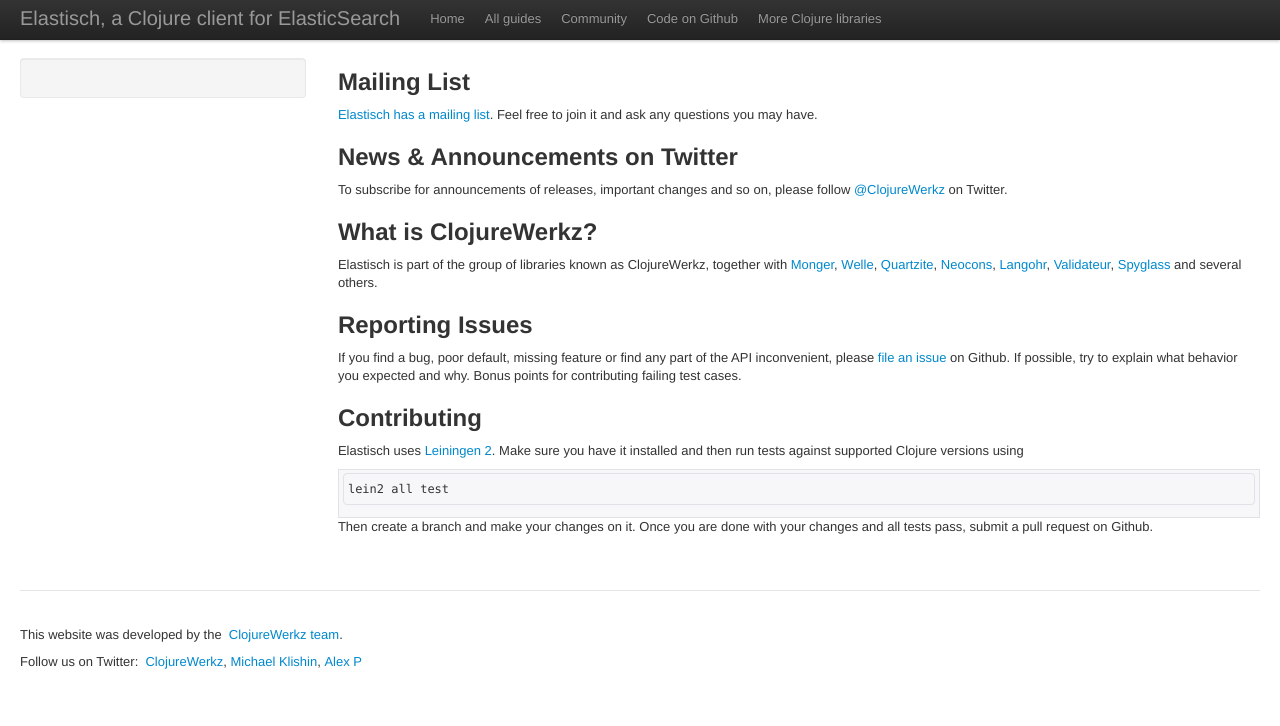
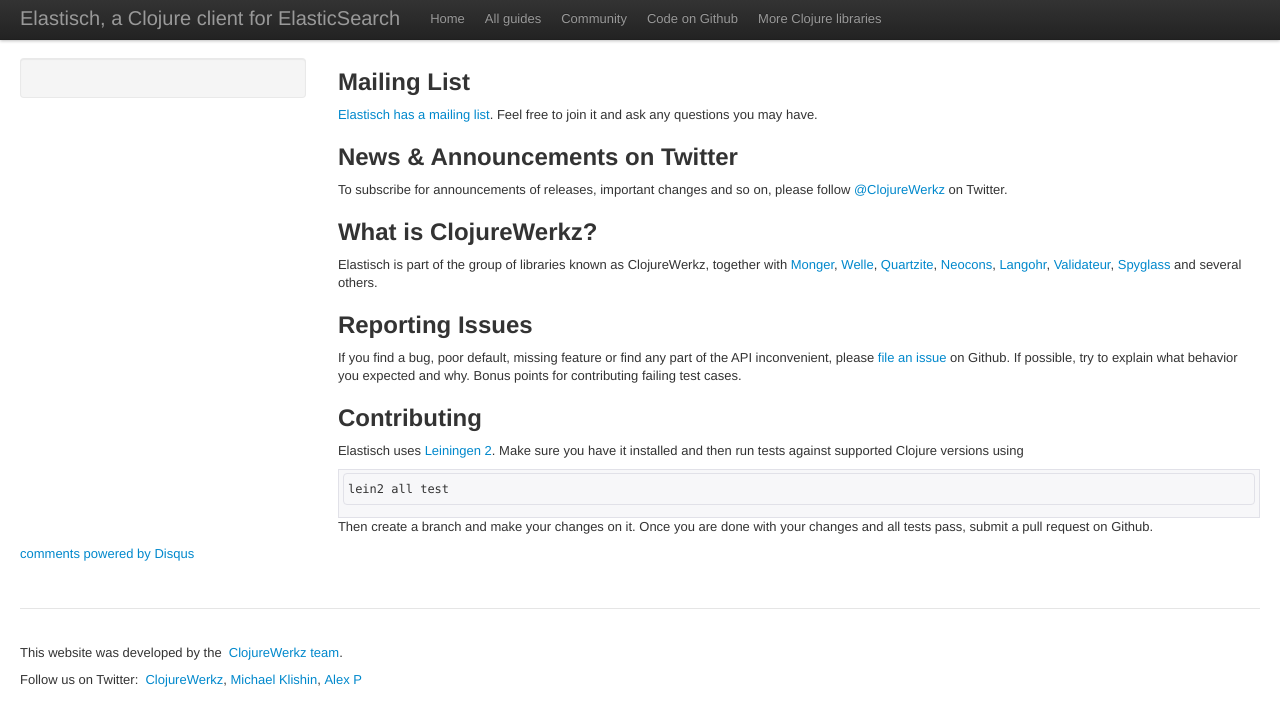
Before and after one commit to clojurewerkz/elastisch.docs, a Jekyll site: the page built from articles/community.md, in a window 1280 px wide. Shown: the top 726 px of the page. Built offline with Jekyll 4.4.1, drawn with Linux system fonts in a browser that asks for light colours; some web fonts are replaced; comment, search, counter and statistics services are not loaded; some of the changed lines change nothing that is shown.

Commit message:
Add Disqus

```diff
--- a/_layouts/article.html
+++ b/_layouts/article.html
@@ -66,6 +66,20 @@
         <div class='span9'>
           {{ content }}
         </div>
+        <div id="disqus_thread"></div>
+        <script type="text/javascript">
+            /* * * CONFIGURATION VARIABLES: EDIT BEFORE PASTING INTO YOUR WEBPAGE * * */
+            var disqus_shortname = 'elastischdocs'; // required: replace example with your forum shortname
+
+            /* * * DON'T EDIT BELOW THIS LINE * * */
+            (function() {
+                var dsq = document.createElement('script'); dsq.type = 'text/javascript'; dsq.async = true;
+                dsq.src = 'http://' + disqus_shortname + '.disqus.com/embed.js';
+                (document.getElementsByTagName('head')[0] || document.getElementsByTagName('body')[0]).appendChild(dsq);
+            })();
+        </script>
+        <noscript>Please enable JavaScript to view the <a href="http://disqus.com/?ref_noscript">comments powered by Disqus.</a></noscript>
+        <a href="http://disqus.com" class="dsq-brlink">comments powered by <span class="logo-disqus">Disqus</span></a>
       </div>
       <footer class='footer article'>
         <p>This website was developed by the
```
